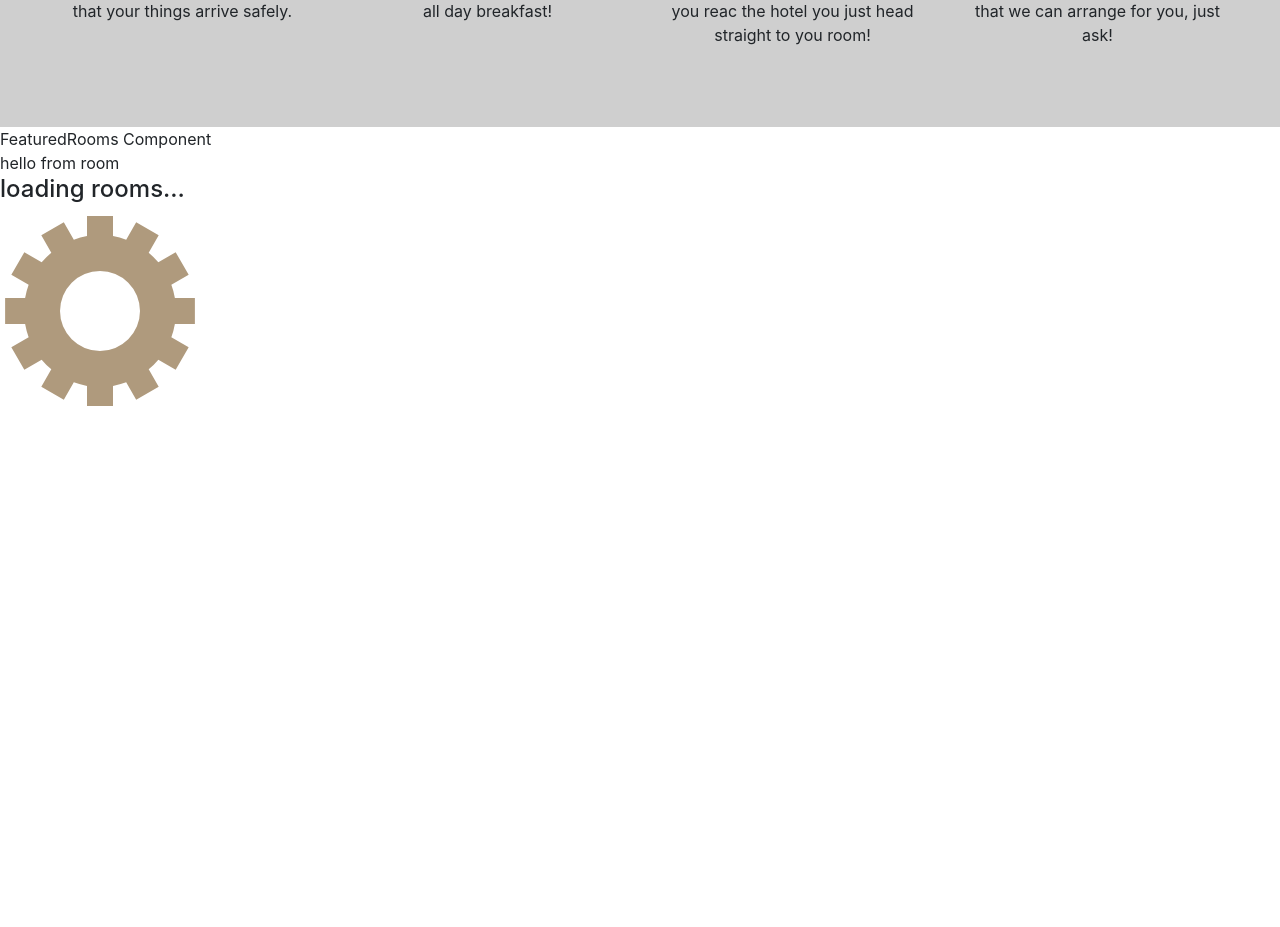
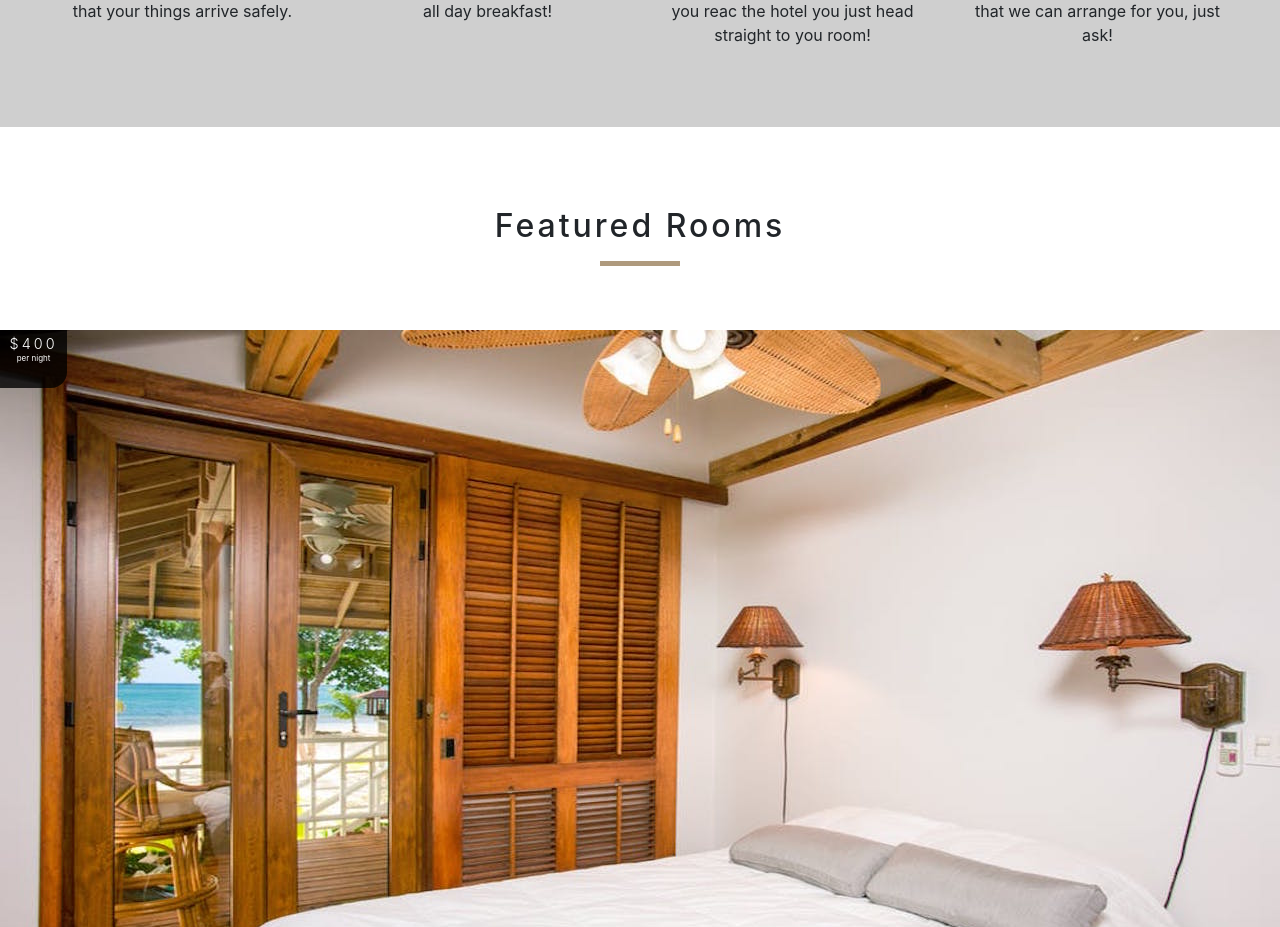
Before and after one commit to mamady310/hotel-rooms, a React (Create React App) app: page / in a window 1280 px wide. Shown: the part 1260-2187 px from the top of the page. Before the commit the page ends 1671 px from the top, so only its background shows below. Built offline with nearby package versions, Linux system fonts and the light colour scheme.

Commit message:
completed featured room component and am able to navigate to each featured room..now to work on each individual room page

```diff
--- a/src/components/FeaturedRooms.js
+++ b/src/components/FeaturedRooms.js
@@ -2,20 +2,25 @@
 import { RoomContext } from "../context";
 import Loading from '../components/Loading';
 import Room from '../components/Room';
+import Title from '../components/Title'
+
+
 export default class FeaturedRooms extends Component {
 
     static contextType = RoomContext
     render() {
-        // const {name, greeting} = this.context;
-        // console.log(value);
-        const {featuredRooms : rooms } = this.context;
-        console.log(rooms);
+
+        let {loading, featuredRooms : rooms } = this.context;
+
+        rooms = rooms.map(room => {
+            return <Room key={room.id} room={room} />
+        })
+
         return (
-            <div>
-               FeaturedRooms Component
-               <Room />
-               <Loading />
-            </div>
+            <section className='featured-rooms'>
+               <Title title="Featured Rooms"/>
+               {loading? <Loading /> : rooms}
+            </section>
         )
     }
 }
--- a/src/components/Room.js
+++ b/src/components/Room.js
@@ -1,9 +1,33 @@
 import React from 'react'
+import { Link } from 'react-router-dom';
+import PropTypes from 'prop-types'
+import defaultimg   from '../images/room-1.jpeg';
 
-export default function Room() {
+
+export default function Room({room}) {
+    const{ name, slug, images, price} = room;
     return (
-        <div>
-            hello from room
-        </div>
-    )
+        <article className="room">
+         <div className="img-container">
+           <img src={images[0] || defaultimg} alt='singleroom' />
+           <div className="price-top">
+                <h6>${price}</h6>
+                <p>per night</p>
+           </div>
+           <Link to={`/rooms/${slug}`} className="btn-primary room-link">Features</Link>
+         </div>
+         <p className="room-info">
+            {name}
+         </p>
+        </article >
+    );
 }
+
+Room.propTypes = {
+    room:PropTypes.shape({
+    name:PropTypes.string.isRequired,
+    slug:PropTypes.string.isRequired,
+    images:PropTypes.arrayOf(PropTypes.string).isRequired,
+    price:PropTypes.number.isRequired,
+    })
+}
--- a/src/context.js
+++ b/src/context.js
@@ -14,17 +14,16 @@
     // getData
 
     componentDidMount() {
-        // let rooms = this.formatData(items)
-           let rooms = items;
+        let rooms = this.formatData(items)
            console.log(rooms);
 
 
-        let featuredRooms = rooms.filter( room => room.fields.featured === true);
+        let featuredRooms = rooms.filter( room => room.featured === true );
         this.setState({
             rooms,
             featuredRooms,
             sortedRooms: rooms,
-            loading:false
+            loading: false,
         });
     }
     formatData(items) {
@@ -33,7 +32,7 @@
             let images = item.fields.images.map(image =>
             image.fields.file.url);
 
-            let room = { ...items.fields, images, id };
+            let room = { ...item.fields, images, id };
             return room;
 
         });
```
Also changed, not shown: src/components/Services.js (line endings or trailing spaces).
